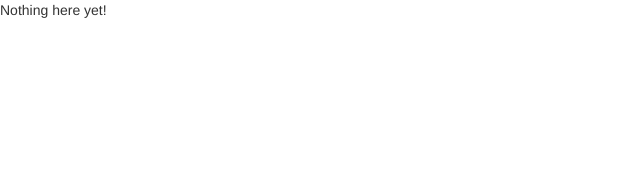
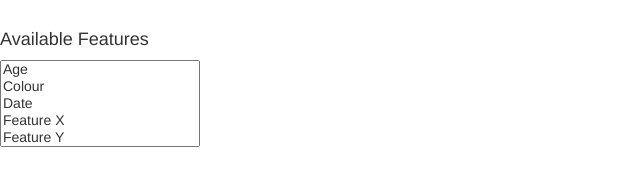
Before and after one commit to o-n-e/feature-chooser, a website: page app/index.html in a window 1280 px wide. Shown: the whole page, without its empty margins (0-640 px from the left). Drawn offline with nearby package versions, Linux system fonts and the light colour scheme.

Commit message:
2. Show a static list of values

```diff
--- a/app/css/app.css
+++ b/app/css/app.css
@@ -1 +1,5 @@
 /* app css stylesheet */
+
+body {
+    padding-top: 20px;
+}
--- a/app/index.html
+++ b/app/index.html
@@ -9,7 +9,17 @@
 </head>
 <body>
 
-  <p>Nothing here {{'yet' + '!'}}</p>
+<h4>Available Features</h4>
+<P>
+<select size="5" multiple style="width: 200px">
+  <option value="age">Age</option>
+  <option value="colour">Colour</option>
+  <option value="date">Date</option>
+  <option value="featureX">Feature X</option>
+  <option value="featureY">Feature Y</option>
+  <option value="size">Size</option>
+</select>
+</P>
 
 </body>
 </html>
--- a/docs/user_stories.txt
+++ b/docs/user_stories.txt
@@ -1 +1,3 @@
-1. Show something in the browser.
+2. Show a static list of values
+
+x 1. Show something in the browser.
```
